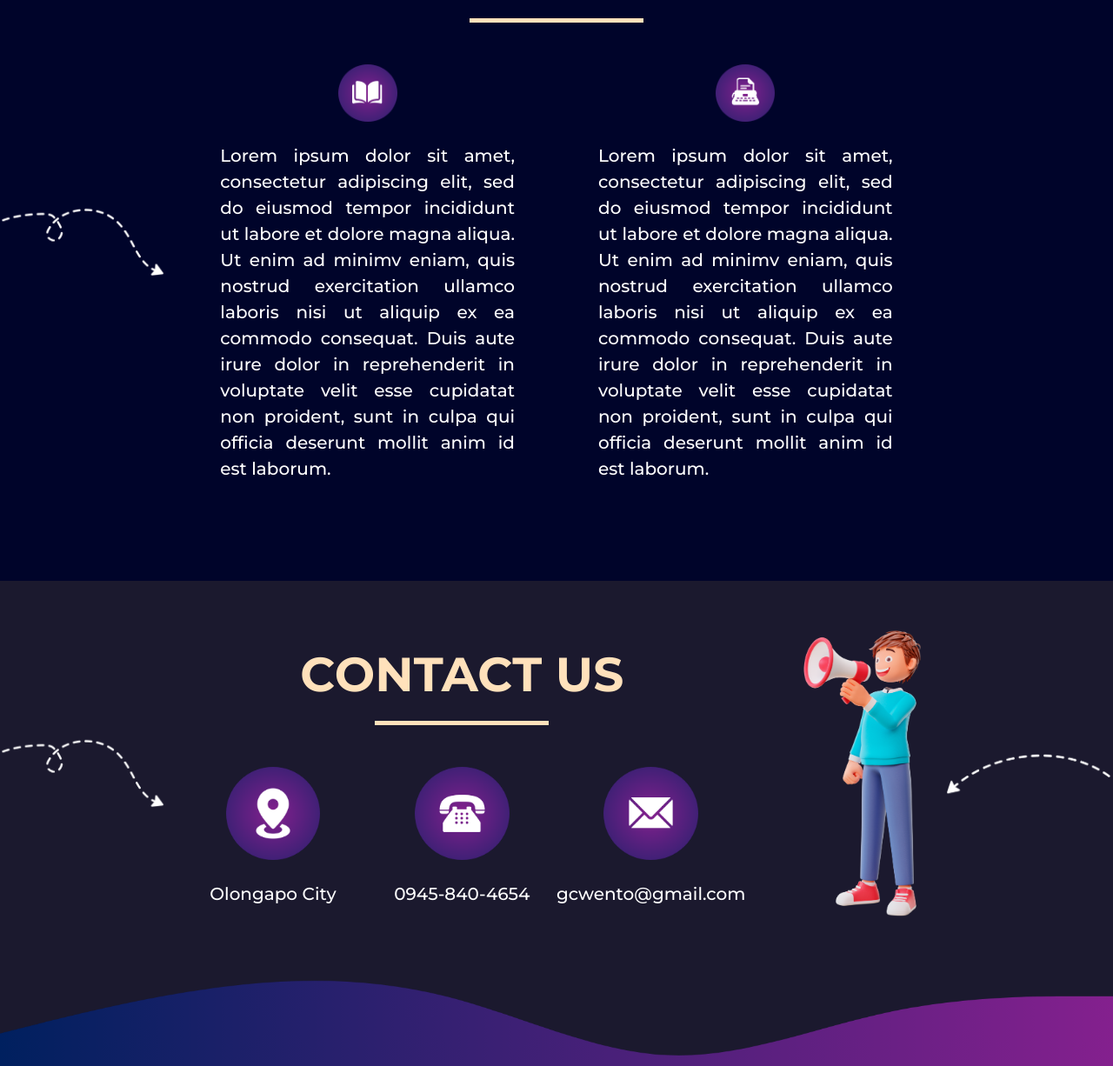
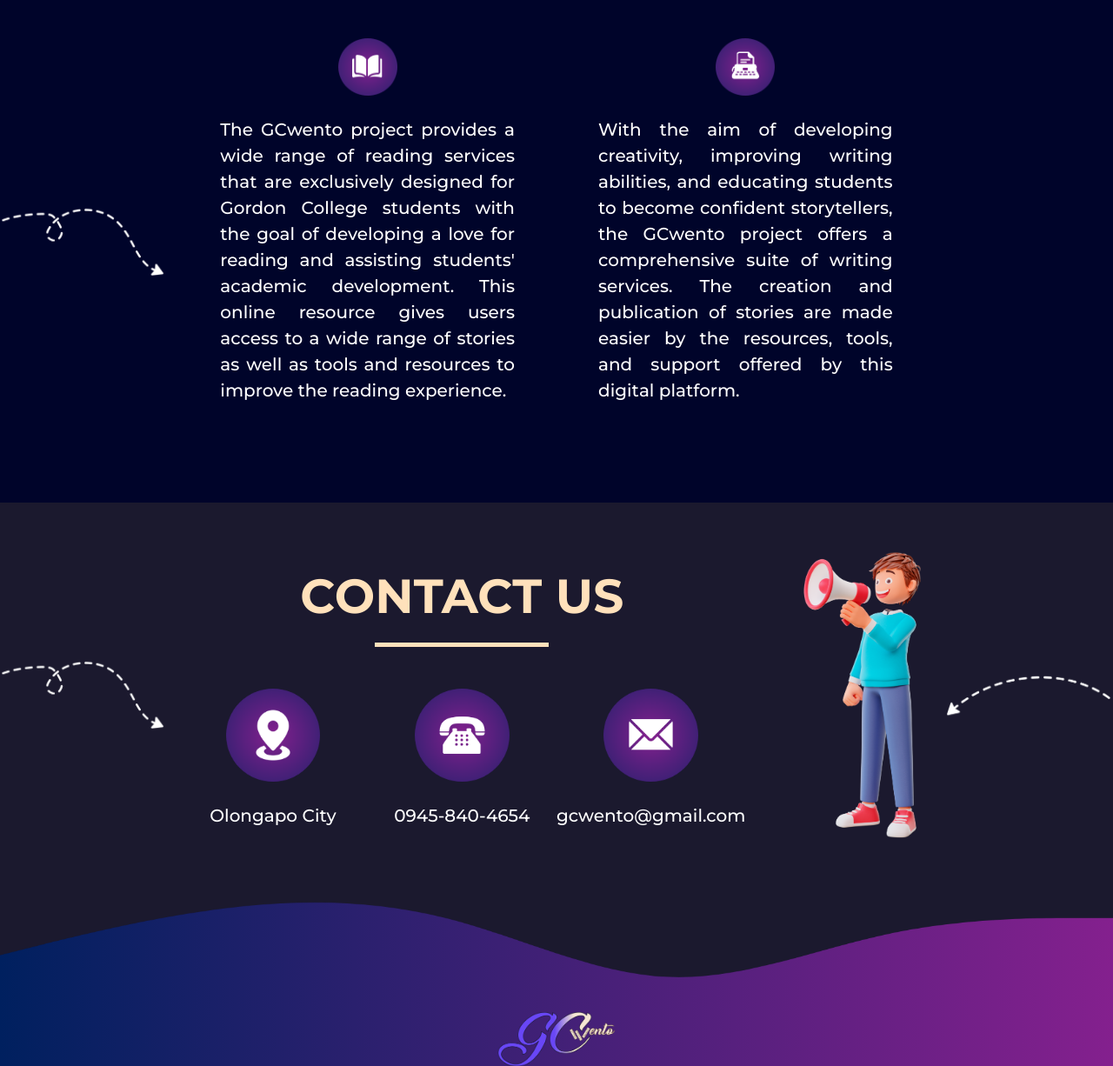
Before and after one commit to AnthonyMizal/GCwento, a Laravel app: page / in a window 1280 px wide; the page is wider, and only the part inside the window is pictured. Shown: the part 1764-2990 px from the top of that part at 87% size. Run offline with Laravel 8, Linux system fonts and the light colour scheme.

Commit message:
May 25, 2023 - Updated Home

```diff
--- a/resources/views/welcome.blade.php
+++ b/resources/views/welcome.blade.php
@@ -18,7 +18,7 @@
     <link rel="stylesheet" type="text/css" href="{{ asset('css/user.css') }}" >
 </head>
 
-{{-- Updated May 25, 2023 - Frontend --}}
+{{-- Updated May 25, 2023 - Frontend 2.0 --}}
 
 <body>
     @include('includes.usernav')
@@ -67,8 +67,11 @@
                 <div class="about_us_contents col-5 d-flex flex-column justify-content-center">
                     <h3 class="text-end"> What is GCwento </h3>
                     <h1 class="welc_header_perSec text-end dwhite_color"> ABOUT US </h1>
-                    <p class="welc_cont_perSec text-justify"> Lorem ipsum dolor sit amet, consectetur adipiscing elit, sed do eiusmod tempor incididunt ut labore et dolore magna aliqua. Ut enim ad minimv eniam, quis nostrud exercitation ullamco laboris nisi ut aliquip ex ea commodo consequat. Duis aute irure dolor in reprehenderit in voluptate velit esse cupidatat non proident, sunt in culpa qui officia deserunt mollit anim id est laborum. <br><br>
-                    Lorem ipsum dolor sit amet, consectetur adipiscing elit, sed do eiusmod tempor incididunt ut labore et dolore magna aliqua. Ut enim ad minimv eniam, quis nostrud exercitation ullamco laboris nisi ut aliquip ex ea commodo consequat. Duis aute irure dolor in reprehenderit in voluptate velit esse cupidatat non proident, sunt in culpa qui officia deserunt mollit anim id est laborum. </p>
+                    <p class="welc_cont_perSec text-justify"> GCwento is a social reading platform that helps Gordon College readers and writers connect online.The purpose of GCwento is to nurture an interest in storytelling, improve writing abilities, and stimulate students' imaginations. <br><br>
+
+                        By providing a collaborative and interactive place for stories, the project encourages students to develop a deep appreciation for the art of storytelling.<br><br>
+
+                        GCwento is an innovative project created to motivate and involve students in the storytelling process. Students can work together to collaboratively write, share, and publish their own stories on this digital platform, developing their creativity, writing ability, and storytelling skills. </p>
                 </div>
             </div>
 
@@ -88,7 +91,7 @@
                             <img class="serv_icon" src="../assets/General/serv_book.png">
                         </div>
 
-                        <p class="welc_cont_perSec">Lorem ipsum dolor sit amet, consectetur adipiscing elit, sed do eiusmod tempor incididunt ut labore et dolore magna aliqua. Ut enim ad minimv eniam, quis nostrud exercitation ullamco laboris nisi ut aliquip ex ea commodo consequat. Duis aute irure dolor in reprehenderit in voluptate velit esse cupidatat non proident, sunt in culpa qui officia deserunt mollit anim id est laborum.</p>
+                        <p class="welc_cont_perSec">The GCwento project provides a wide range of reading services that are exclusively designed for Gordon College students with the goal of developing a love for reading and assisting students' academic development. This online resource gives users access to a wide range of stories as well as tools and resources to improve the reading experience.</p>
                     </div>
 
                     <div class="col-4 p-5 d-flex flex-column justify-content-center">
@@ -96,7 +99,7 @@
                             <img class="serv_icon" src="../assets/General/serv_copy.png">
                         </div>
 
-                        <p class="welc_cont_perSec">Lorem ipsum dolor sit amet, consectetur adipiscing elit, sed do eiusmod tempor incididunt ut labore et dolore magna aliqua. Ut enim ad minimv eniam, quis nostrud exercitation ullamco laboris nisi ut aliquip ex ea commodo consequat. Duis aute irure dolor in reprehenderit in voluptate velit esse cupidatat non proident, sunt in culpa qui officia deserunt mollit anim id est laborum.</p>
+                        <p class="welc_cont_perSec">With the aim of developing creativity, improving writing abilities, and educating students to become confident storytellers, the GCwento project offers a comprehensive suite of writing services. The creation and publication of stories are made easier by the resources, tools, and support offered by this digital platform.</p>
                     </div>
                 </div>
             </div>
```
